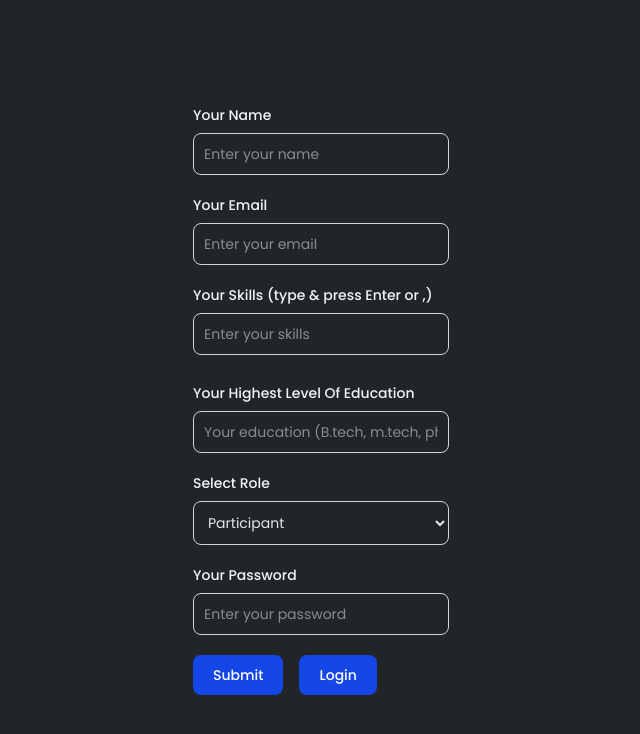
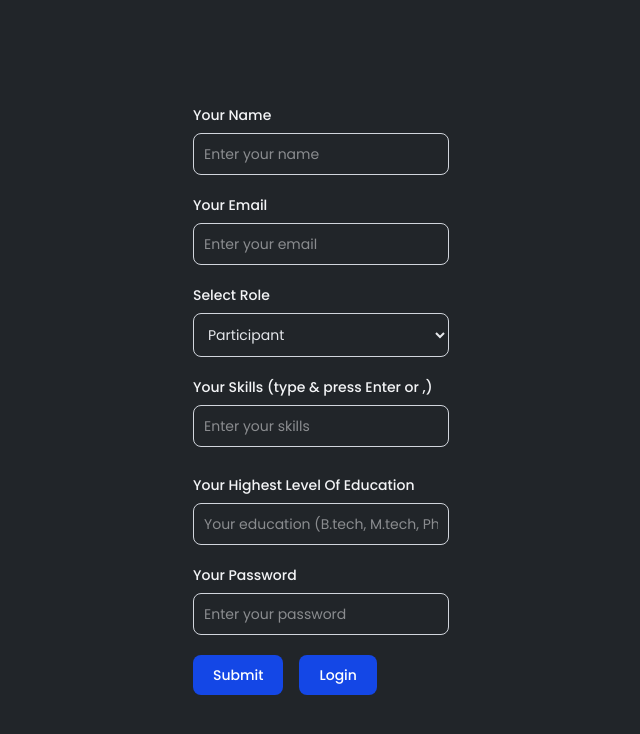
Before and after one commit to lourduradjou/HackMate, a React (Vite) app: page /register in a window 1280 px wide. Shown: the top 734 px of the page, without its empty margins (319-959 px from the left). Built offline with nearby package versions, Linux system fonts and the light colour scheme.

Commit message:
api updated login

```diff
--- a/src/pages/FindTeammatePage.jsx
+++ b/src/pages/FindTeammatePage.jsx
@@ -50,11 +50,19 @@ const FindTeammatePage = () => {
 		: teammates
 
 	if (loading) {
-		return <p className='text-gray-200 text-center mt-10'>Loading teammates...</p>
+		return (
+			<p className='text-gray-200 text-center mt-10'>
+				Loading teammates...
+			</p>
+		)
 	}
 
 	if (error) {
-		return <p className='text-gray-200 text-center mt-10 text-red-500'>{error}</p>
+		return (
+			<p className='text-gray-200 text-center mt-10 text-red-500'>
+				{error}
+			</p>
+		)
 	}
 
 	return (
@@ -116,7 +124,7 @@ const FindTeammatePage = () => {
 											className='font-medium text-blue-600 dark:text-blue-500 hover:underline'
 										>
 											<button className='flex gap-2 items-center'>
-												<div>Request</div>
+												<div>Show Interest</div>
 												<div>
 													<IoIosSend size={24} />
 												</div>
--- a/src/pages/RegisterPage.jsx
+++ b/src/pages/RegisterPage.jsx
@@ -31,19 +31,28 @@ const RegisterPage = () => {
 
 	const handleSubmit = async (e) => {
 		e.preventDefault()
+		let finalSkills = skills
+		let finalEducation = education
+
+		// If host, reset skills and education
+		if (role === 'host') {
+			finalSkills = []
+			finalEducation = ''
+		}
+
 		try {
 			const res = await signUpAPI(
 				name,
 				email,
 				password,
-				skills,
-				education,
-				role // add role here
+				finalSkills,
+				finalEducation,
+				role
 			)
 			if (res.success) {
 				setMessage('✅ Registered successfully!')
 				localStorage.setItem('email', email)
-				localStorage.setItem('role',role )
+				localStorage.setItem('role', role)
 				navigate('/')
 			} else {
 				setMessage('⚠️ Registration failed. Please try again.')
@@ -58,10 +67,7 @@ const RegisterPage = () => {
 		<div className='flex flex-1 justify-center items-center h-screen w-full'>
 			<form className='w-1/5 mx-auto' onSubmit={handleSubmit}>
 				<div className='mb-5'>
-					<label
-						htmlFor='name'
-						className='block mb-2 text-sm font-medium text-gray-100'
-					>
+					<label htmlFor='name' className='block mb-2 text-sm font-medium text-gray-100'>
 						Your Name
 					</label>
 					<input
@@ -75,10 +81,7 @@ const RegisterPage = () => {
 					/>
 				</div>
 				<div className='mb-5'>
-					<label
-						htmlFor='email'
-						className='block mb-2 text-sm font-medium text-gray-100'
-					>
+					<label htmlFor='email' className='block mb-2 text-sm font-medium text-gray-100'>
 						Your Email
 					</label>
 					<input
@@ -91,11 +94,27 @@ const RegisterPage = () => {
 						placeholder='Enter your email'
 					/>
 				</div>
+
+				{/* Role selector moved up here */}
+				<div className='mb-5 text-gray-200'>
+					<label className='block mb-2 text-sm font-medium text-gray-100'>
+						Select Role
+					</label>
+					<select
+						value={role}
+						onChange={(e) => setRole(e.target.value)}
+						className='border bg-[#212529] border-gray-300 text-sm rounded-lg focus:ring-blue-500 focus:border-blue-500 block w-full p-2.5'
+					>
+						<option value='host'>Host</option>
+						<option value='participant'>Participant</option>
+					</select>
+				</div>
+
+				{/* Show skills + education only if participant */}
+				{role === 'participant' && (
+					<>
 						<div className='mb-5'>
-					<label
-						htmlFor='skills'
-						className='block mb-2 text-sm font-medium text-gray-100'
-					>
+							<label htmlFor='skills' className='block mb-2 text-sm font-medium text-gray-100'>
 								Your Skills (type & press Enter or ,)
 							</label>
 							<input
@@ -126,10 +145,7 @@ const RegisterPage = () => {
 							</div>
 						</div>
 						<div className='mb-5'>
-					<label
-						htmlFor='education'
-						className='block mb-2 text-sm font-medium text-gray-100'
-					>
+							<label htmlFor='education' className='block mb-2 text-sm font-medium text-gray-100'>
 								Your Highest Level Of Education
 							</label>
 							<input
@@ -138,31 +154,15 @@ const RegisterPage = () => {
 								value={education}
 								onChange={(e) => setEducation(e.target.value)}
 								className='border border-gray-300 text-gray-100 text-sm rounded-lg focus:ring-blue-500 focus:border-blue-500 block w-full p-2.5'
-						required
-						placeholder='Your education (B.tech, m.tech, ph.d)'
+								required={role === 'participant'}
+								placeholder='Your education (B.tech, M.tech, Ph.D)'
 							/>
 						</div>
-
-				{/* Role selector */}
-				<div className='mb-5 text-gray-200 '>
-					<label className='block mb-2 text-sm font-medium text-gray-100'>
-						Select Role
-					</label>
-					<select
-						value={role}
-						onChange={(e) => setRole(e.target.value)}
-						className='border bg-[#212529] border-gray-300 text-sm rounded-lg focus:ring-blue-500 focus:border-blue-500 block w-full p-2.5'
-					>
-						<option value='host'>Host</option>
-						<option value='participant'>Participant</option>
-					</select>
-				</div>
+					</>
+				)}
 
 				<div className='mb-5'>
-					<label
-						htmlFor='password'
-						className='block mb-2 text-sm font-medium text-gray-100'
-					>
+					<label htmlFor='password' className='block mb-2 text-sm font-medium text-gray-100'>
 						Your Password
 					</label>
 					<input
@@ -178,14 +178,14 @@ const RegisterPage = () => {
 				<div className='flex gap-4'>
 					<button
 						type='submit'
-						className=' text-white bg-blue-700 hover:bg-blue-800 focus:ring-4 focus:outline-none focus:ring-blue-300 font-medium rounded-lg text-sm  sm:w-auto px-5 py-2.5 text-center'
+						className='text-white bg-blue-700 hover:bg-blue-800 focus:ring-4 focus:outline-none focus:ring-blue-300 font-medium rounded-lg text-sm sm:w-auto px-5 py-2.5 text-center'
 					>
 						Submit
 					</button>
 					<Link to='/login'>
 						<button
-							type='submit'
-							className=' text-white bg-blue-700 hover:bg-blue-800 focus:ring-4 focus:outline-none focus:ring-blue-300 font-medium rounded-lg text-sm  sm:w-auto px-5 py-2.5 text-center'
+							type='button'
+							className='text-white bg-blue-700 hover:bg-blue-800 focus:ring-4 focus:outline-none focus:ring-blue-300 font-medium rounded-lg text-sm sm:w-auto px-5 py-2.5 text-center'
 						>
 							Login
 						</button>
```
Lines whose indentation alone changed are shown as unchanged.
